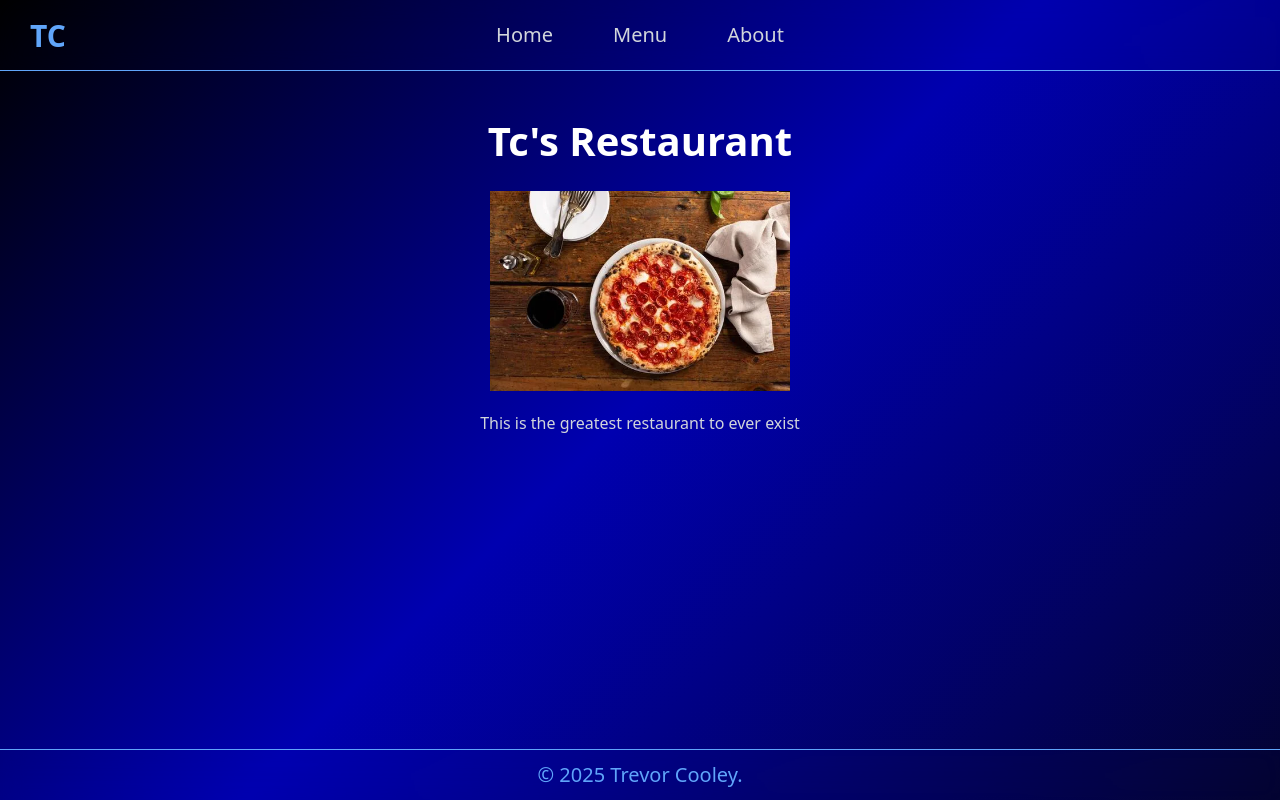
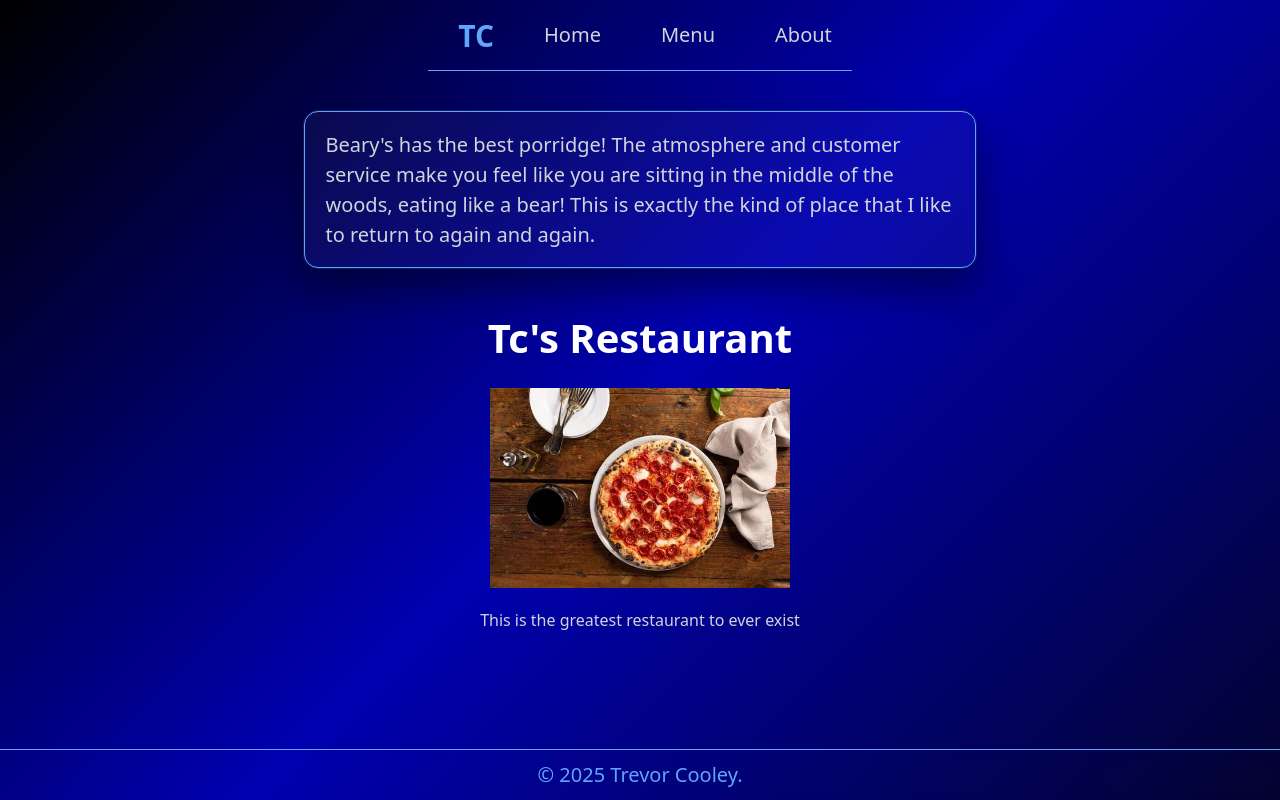
Before and after one commit to CodingTC/restaurant-page, a website built with webpack: page src/template.html in a window 1280 px wide. Built offline with nearby package versions, Linux system fonts and the light colour scheme.

Commit message:
Add card styling

```diff
--- a/src/styles.css
+++ b/src/styles.css
@@ -74,6 +74,7 @@ body
     flex-direction: column;
     background: linear-gradient(135deg, #000000 0%, var(--main-color-sophisticated) 50%, var(--main-color-dark-sophisticated) 100%); /* my main background gradient */
     font-family: ui-sans-serif, system-ui, -apple-system, BlinkMacSystemFont, "Segoe UI", Roboto, "Helvetica Neue", Arial, "Noto Sans", sans-serif;
+    align-items: center;
 }
 
 header
@@ -197,3 +198,23 @@ footer
     color: var(--pure-white);
     font-size: 4rem;
 }
+
+
+.card
+{
+    margin-top: 4em;
+    border: 1px solid var(--text-blue);
+    padding: 5em;
+    background: rgba(255, 255, 255, 0.04);
+    border-radius: 1.4em;
+    padding: 1.75rem 2rem;
+    box-shadow: 0 0 0 0.1em rgba(23, 48, 118, 0.6),
+    0 2em 4em rgba(0, 0, 0, 0.45);
+}
+
+.card p
+{
+    font-size: 2rem;
+    color: var(--text-gray);
+    max-width: 55ch;
+}
--- a/src/template.html
+++ b/src/template.html
@@ -21,8 +21,13 @@
             </div>
         </nav>
     </header>
+
+    <div class="card">
+        <p>
+            Beary's has the best porridge! The atmosphere and customer service make you feel like you are sitting in the middle of the woods, eating like a bear! This is exactly the kind of place that I like to return to again and again.
+        </p>
+    </div>
     <div id="content">
-
     </div>
     <footer>
         <p class="copyright-text">© 2025 Trevor Cooley.</p>
```
